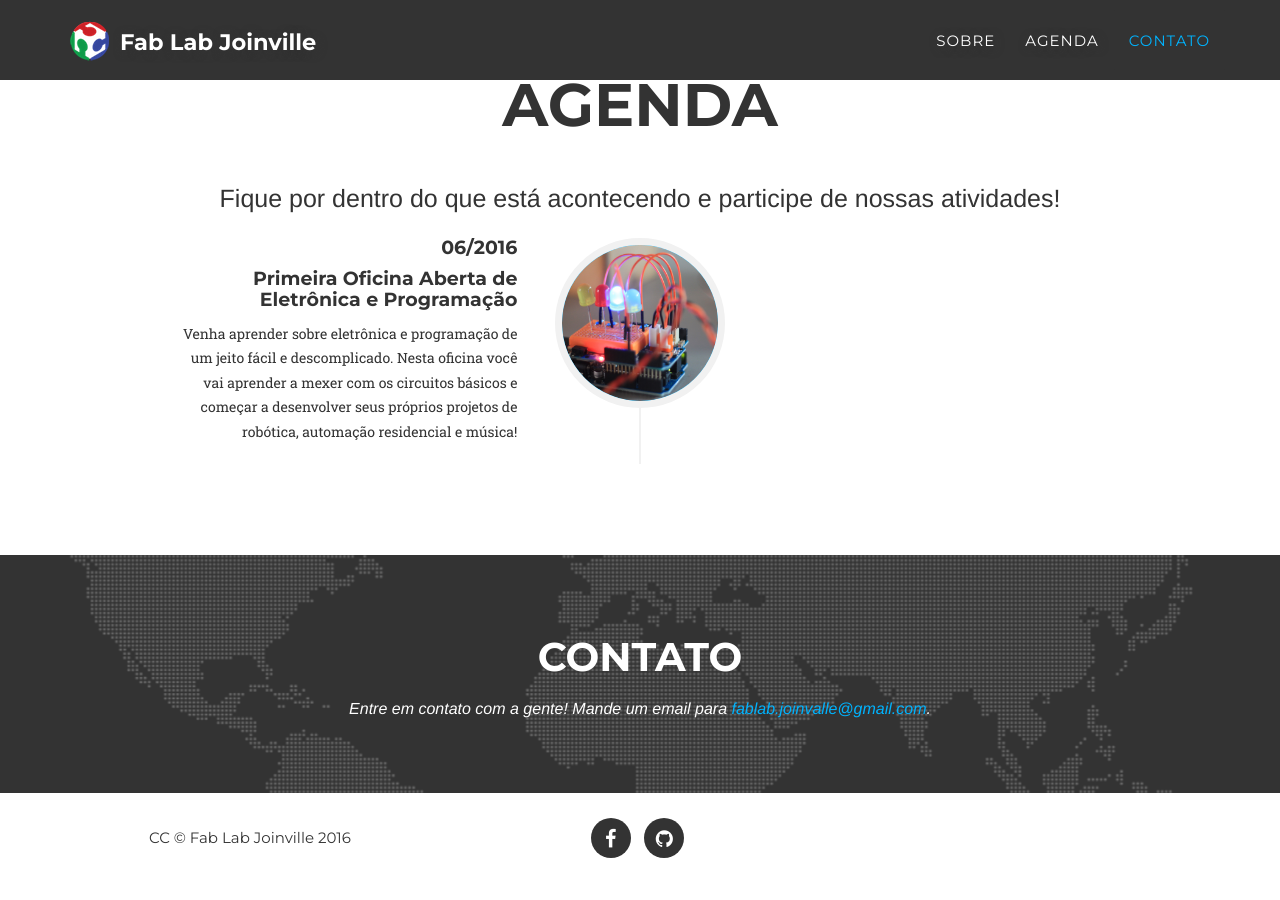
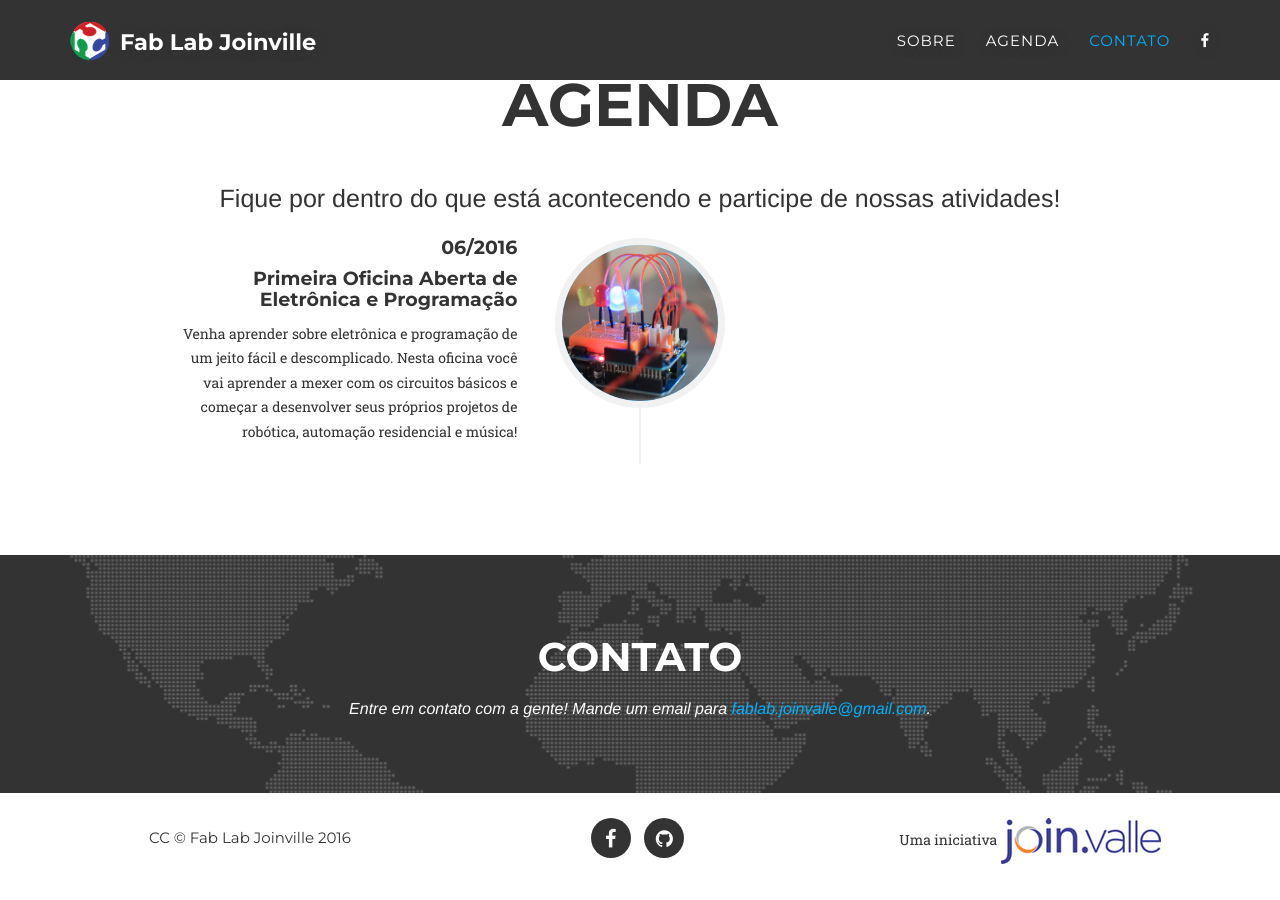
Before and after one commit to fablabjoinville/old-but-gold-fablabjoinville.github.io, a Jekyll site: the page built from index.html, in a window 1280 px wide and 900 px high, scrolled down 1574 px. Built offline with Jekyll 4.4.1, drawn with Linux system fonts in a browser that asks for light colours; some web fonts are replaced.

Commit message:
Adiciona logo join.valle e link para facebook no header.

```diff
--- a/_includes/footer.html
+++ b/_includes/footer.html
@@ -13,6 +13,9 @@
                     </ul>
                 </div>
                 <div class="col-md-4">
+                    <p>
+                        Uma iniciativa <img src="/img/joinvalle.png"/>
+                    </p>
                 </div>
             </div>
         </div>
--- a/_includes/header.html
+++ b/_includes/header.html
@@ -27,6 +27,9 @@
                     <li>
                         <a class="page-scroll" href="#contact">Contato</a>
                     </li>
+                    <li>
+                        <a href="https://www.facebook.com/Fab-Lab-Joinville-1706448176289255"><i class="fa fa-facebook"></i></a>
+                    </li>
                 </ul>
             </div>
             <!-- /.navbar-collapse -->
```
Also changed, not shown: img/joinvalle.png (added).
